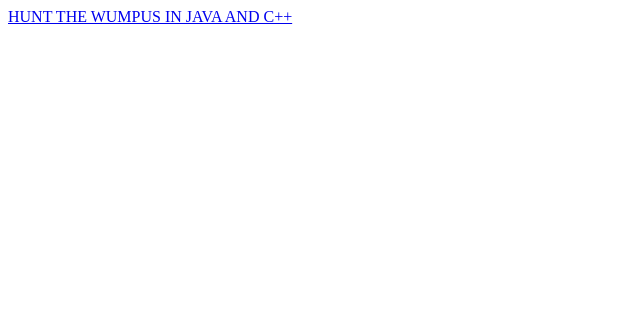
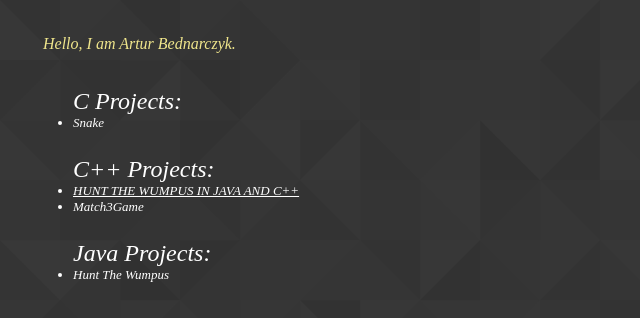
Before and after one commit to Isur/Isur.github.io, a plain HTML site: page index.html in a window 1280 px wide. Shown: the whole page, without its empty margins (0-640 px from the left). Drawn offline with Linux system fonts and the light colour scheme.

Commit message:
Litte Idea....
Not finished, but it is something.

```diff
--- /dev/null
+++ b/css/main.css
@@ -0,0 +1,24 @@
+body{
+    background-image: url("../images/background.png");
+    color: white;
+}
+a{
+    color: white;
+}
+
+.project_list ul{
+    color:white;
+    margin: 25px;
+    font-style: italic;
+    font-size: x-large;
+}
+
+.project_list ul li{
+    font-size: small;
+}
+
+.about_me{
+    color: khaki;
+    margin: 35px;
+    font-style:oblique;
+}
--- a/index.html
+++ b/index.html
@@ -2,9 +2,30 @@
 <html>
 <head>
 <title>Isur</title>
+<link rel="stylesheet" type="text/css" href="css/main.css">
 </head>
 <body>
-    <a href="https://github.com/Isur/Hunt-The-Wumpus">  HUNT THE WUMPUS IN JAVA AND C++  </a>
+   <div class="menu"> </div>
+
+   <div class="about_me">Hello, I am Artur Bednarczyk.</div>
+
+    <div class="project_list">
+        <ul id="c"> C Projects:
+            <li>Snake</li>
+        </ul>
+        <ul id="cpp"> C++ Projects:
+            <li><a href="https://github.com/Isur/Hunt-The-Wumpus">  HUNT THE WUMPUS IN JAVA AND C++  </a></li>
+            <li> Match3Game </li>
+
+        </ul>
+        <ul id="java"> Java Projects:
+            <li>  Hunt The Wumpus  </li>
+
+        </ul>
+
+
+    </div>
+
 
 </body>
 </html>
```
Also changed, not shown: images/background.png (added).
